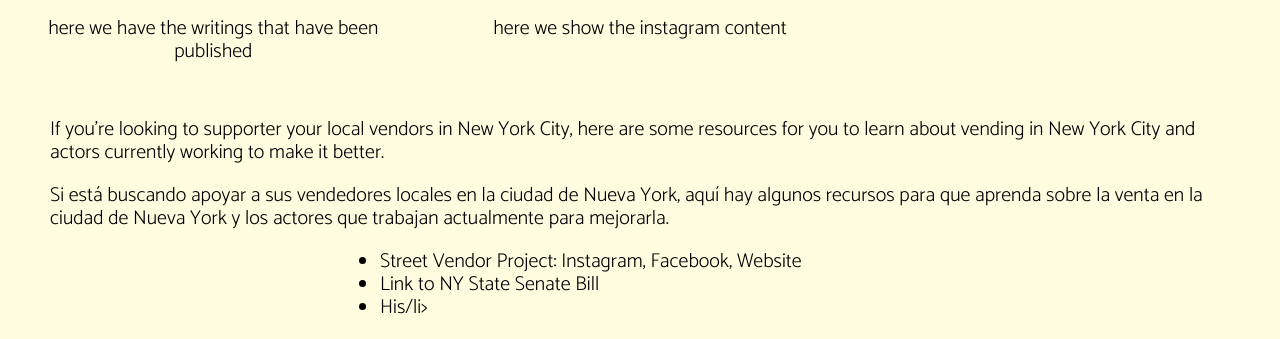
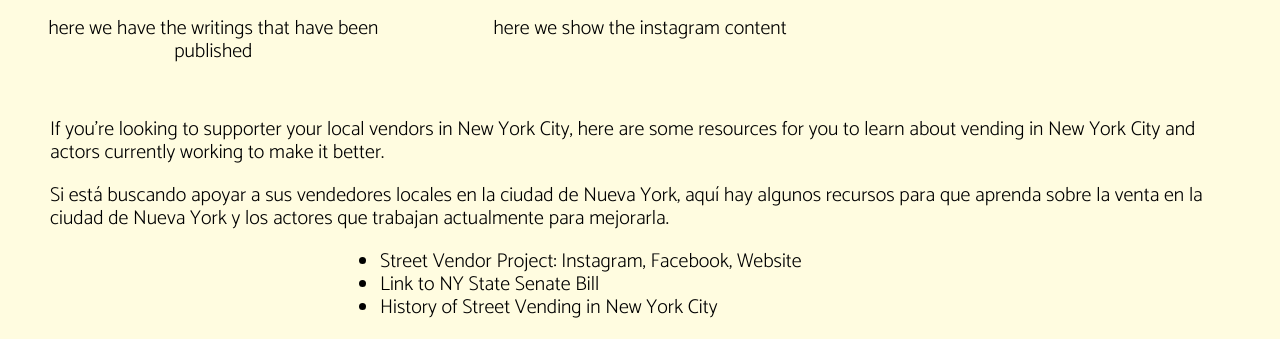
Before and after one commit to hafeezatb/nyc-vendors-homepage, a plain HTML site: page index.html in a window 1280 px wide. Shown: the part 696-1035 px from the top of the page. Drawn offline with nearby package versions, Linux system fonts and the light colour scheme; a web font is replaced by a local one.

Commit message:
fourth commit

```diff
--- a/index.html
+++ b/index.html
@@ -81,7 +81,7 @@
     <ul>
         <li>Street Vendor Project: Instagram, Facebook, Website</li>
         <li>Link to NY State Senate Bill</li>
-        <li>His/li>
+        <li>History of Street Vending in New York City</li>
     </ul>
    </div>
 
```
Also changed, not shown: 1 other file.
